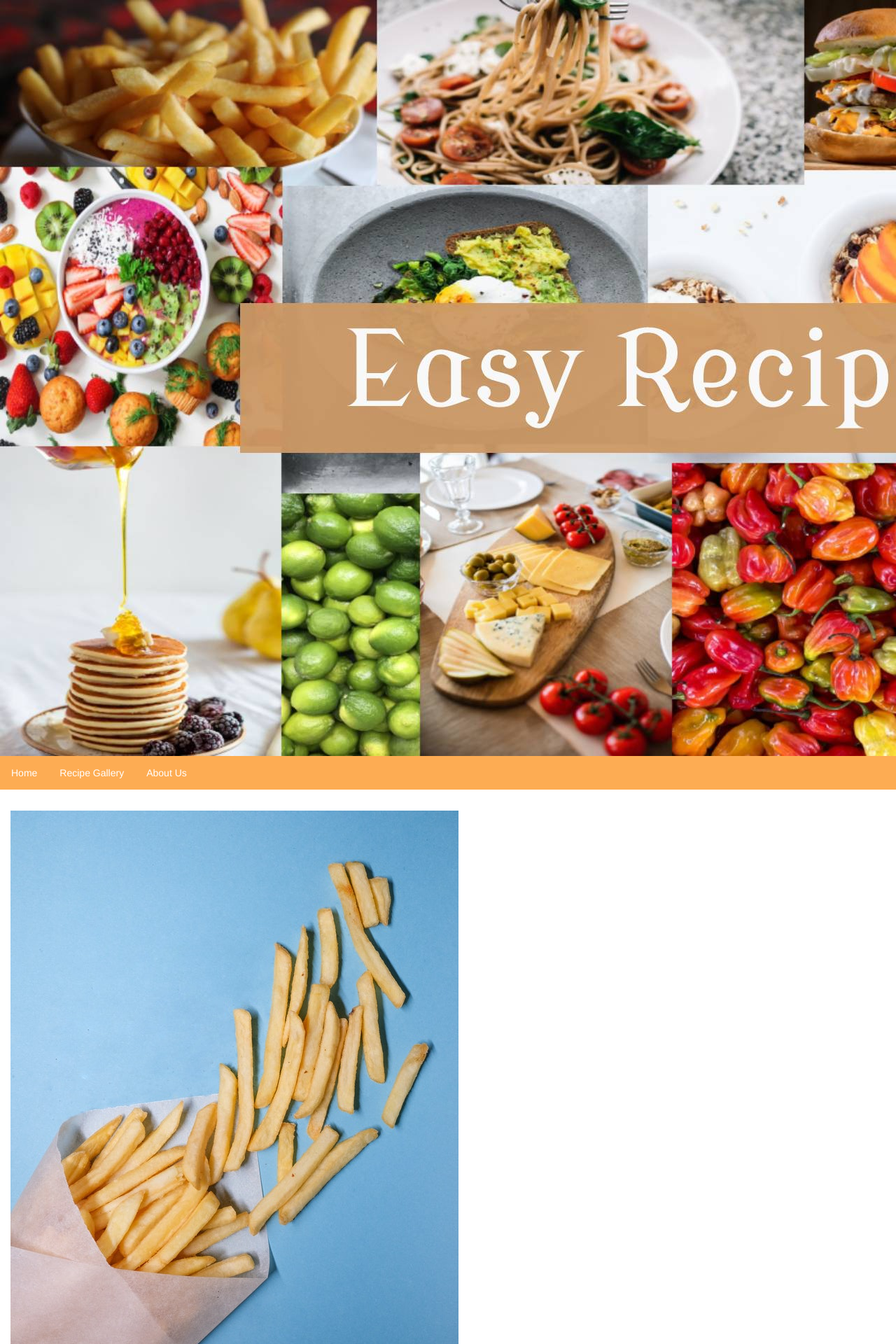
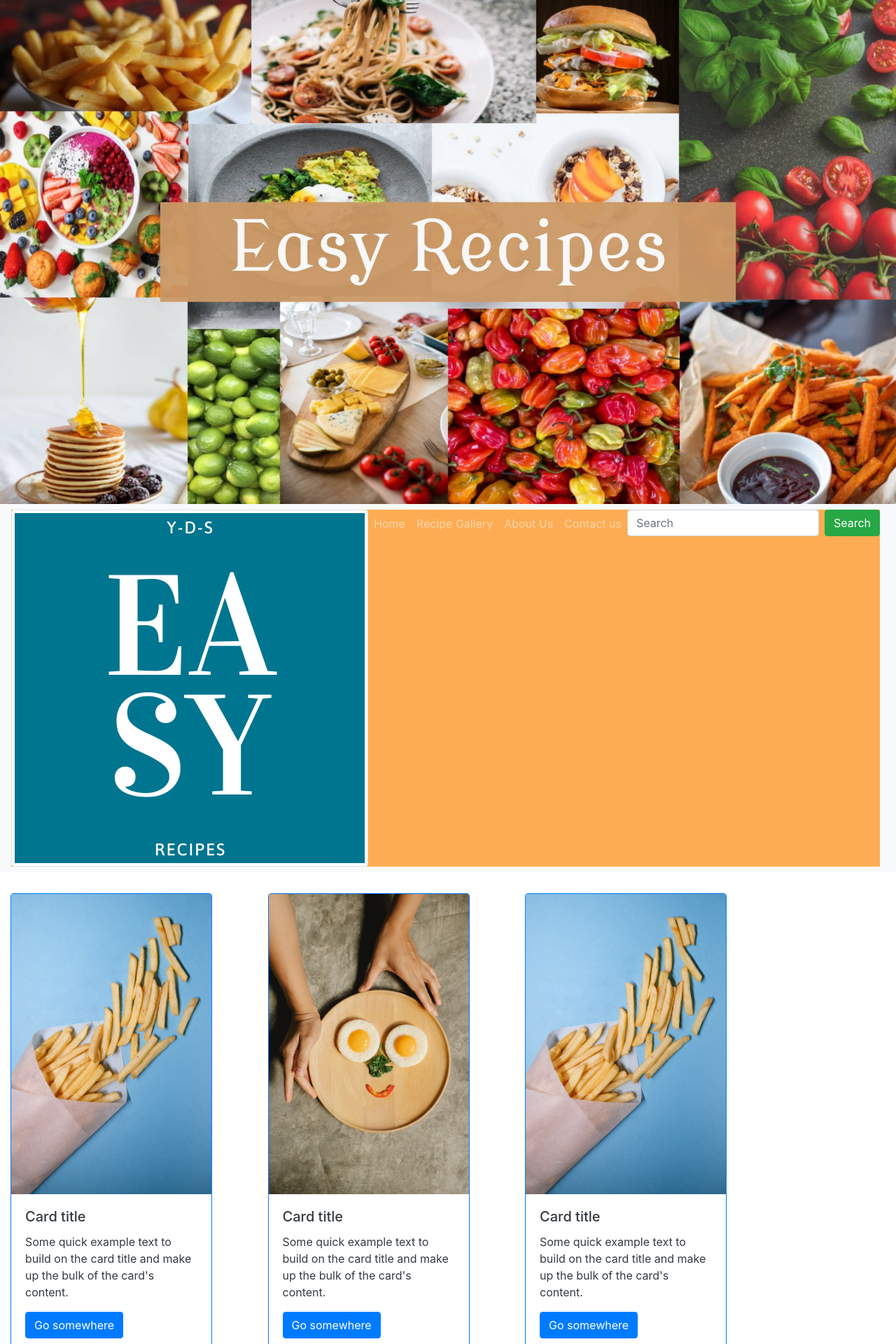
Before and after one commit to KevinKlin3/easyrecipes, a PHP site: page /gallery.php in a window 1280 px wide; the page is wider, and only the part inside the window is pictured. Shown: the top 1920 px of that part at 70% size. Run offline with PHP 8.4, Linux system fonts and the light colour scheme; some libraries are stand-ins or nearby versions.

Commit message:
changes in templates, css, and added logo

```diff
--- a/admin/css/index.css
+++ b/admin/css/index.css
@@ -1,48 +1,31 @@
 *  {
   box-sizing: border-box;
 }
-
-/* .hero-img {
-   background-image: linear-gradient(rgba(0, 0, 0, 0.5), rgba(0, 0, 0, 0.5)), url("../images/hero2.jpg");
-   height: 50%;
-   background-position: center;
-   background-repeat: no-repeat;
-   background-size: cover;
-   position: relative;
-} */
- /* Header/Blog Title */
- header  {
-   background-position: center;
-   background-repeat: no-repeat;
-   background-size: 50%;
-   position: relative;
-   background: #FDAC53 ;
- }
-/* Style the top navigation bar */
- /* .topnav {
-   overflow: hidden;
-   background-color: #FDAC53;
-
-.topnav a {
-  float: left;
-  display: block;
-  color: #f2f2f2;
-  text-align: center;
-  padding: 14px 16px;
-  text-decoration: none;  */
-
-
-ul {
-list-style-type: none;
-margin: 0;
-padding: 0;
-overflow: hidden;
-background-color: #FDAC53;
+#img-head {
+  display: flex;
 }
 
-li {
+nav, ul {
+background-color: #FDAC53;
+position: sticky;
+}
+.logo{
+  display: flex;
+  object-fit: contain;
+  max-height: 40px;
+}
+li{
+  float: left;
+}
+li a{
 float: left;
+display: inline;
 }
+li a:hover{
+  background-color: #00758f;
+  color: white;
+}
+/* drop down css for nav
 li a, .dropbtn {
 display: inline-block;
 color: white;
@@ -51,7 +34,7 @@ padding: 14px 16px;
 text-decoration: none;
 }
 
-li a:hover, .dropdown:hover .dropbtn {
+li a:hover{
 background-color: #00758f;
 color: white;
 }
@@ -81,7 +64,7 @@ text-align: left;
 
 .dropdown:hover .dropdown-content {
 display: block;
-}
+} */
 
 /* Create three unequal columns that floats next to each other */
 .column {
@@ -97,6 +80,7 @@ display: block;
  .column.middle {
    width: 50%;
  }
+
  /* Clear floats after the columns */
  .row:after {
    content: "";
@@ -108,6 +92,11 @@ display: block;
    width: 50%;
    height: auto;
    background: #FDAC53;
+}
+.buttonSearch {
+  background-color: black;
+  border-color: black;
+  float: right;
 }
 /*sign in button @footer*/
 .button {
--- a/admin/template.php
+++ b/admin/template.php
@@ -6,16 +6,17 @@ echo<<<HERE
         <title>Easy Recipes</title>
         <meta charset="utf-8">
         <meta name="viewport" content="width=device-width, initial-scale=1">
-        <!-- Bootstrap 3 -->
-        <!-- Latest compiled and minified CSS -->
-        <link rel="stylesheet" href="https://maxcdn.bootstrapcdn.com/bootstrap/3.4.1/css/bootstrap.min.css">
+    <!--Bootstrap4-->
+        <link rel="stylesheet" href="https://cdn.jsdelivr.net/npm/bootstrap@4.6.1/dist/css/bootstrap.min.css">
 
-        <!-- jQuery library -->
-        <script src="https://ajax.googleapis.com/ajax/libs/jquery/3.6.0/jquery.min.js"></script>
+    <!--Jquery-->
+        <script src="https://cdn.jsdelivr.net/npm/jquery@3.6.0/dist/jquery.slim.min.js"></script>
 
-        <!-- Latest compiled JavaScript -->
-        <script src="https://maxcdn.bootstrapcdn.com/bootstrap/3.4.1/js/bootstrap.min.js"></script>
+    <!--jsPopper-->
+        <script src="https://cdn.jsdelivr.net/npm/popper.js@1.16.1/dist/umd/popper.min.js"></script>
 
+    <!--JavaScript-->
+        <script src="https://cdn.jsdelivr.net/npm/bootstrap@4.6.1/dist/js/bootstrap.bundle.min.js"></script>
     <!--FontAwesome kit-->
         <script src="https://kit.fontawesome.com/c0e800fc4a.js" crossorigin="anonymous"></script>
 
@@ -24,22 +25,34 @@ echo<<<HERE
     </head>
     <body>
         <header>
-            <img src="admin/images/hero2.jpg" alt="collage of food images">
+            <img class="img-fluid" id="img-head" src="admin/images/hero2.jpg" alt="collage of food images">
         </header>
         <!-- Nav Bar -->
-
-<ul>
-  <li><a href="index.php">Home</a></li>
-  <li><a href="gallery.php">Recipe Gallery</a></li>
-  <li class="dropdown">
-    <a href="javascript:void(0)" class="dropbtn">About Us</a>
-    <div class="dropdown-content">
-      <a href="#">Who we are?</a>
-      <a href="#">What we love?</a>
-      <a href="#">How to contact us?</a>
-    </div>
+            <nav class="navbar navbar-expand-sm bg-light navbar-dark">
+                <ul class="navbar-nav">
+                    <li>
+                        <img src="admin/images/logo.png" class="img-thumbnail" alt="logo for page">
+                    </li>
+                    <li "nav-item active">
+                        <a class="nav-link" href="index.php">Home</a>
+                    </li>
+                    <li class="navbar-nav">
+                        <a class="nav-link" href="gallery.php">Recipe Gallery</a>
+                    </li>
+                    <li class="navbar-nav">
+                        <a class="nav-link" href="#">About Us</a>
+                    </li>
+                    <li class="navbar-nav">
+                        <a class="nav-link" href="#">Contact us</a>
+                    </li>
+                    <li>
+                        <form class="form-inline" action="">
+                            <input class="form-control mr-sm-2" type="text" placeholder="Search">
+                                <button class="btn btn-success" id="btnSearch" type="submit">Search</button>
+                        </form>
                     </li>
                 </ul>
+            </nav>
         <!-- End of NavBar -->
 HERE;
 print $pageContent;
@@ -51,10 +64,10 @@ echo<<<HERE
             <a class="button" href="#">Sign In</a>
     <p> Developed by Yordin Kirk, Semhar Bire, Damaris Gonzalez</p>
     <p>© BHC Web Dev 2022</p>
-    <a href="www.youtube.com" ><i class="fa-brands fa-youtube"></i></a>
-    <i class="fa-brands fa-instagram-square"></i>
-    <i class="fa-brands fa-pinterest"></i>
-    <i class="fa-brands fa-facebook-square"></i>
+    <a href="https://www.youtube.com" target="_blank"><i class="fa-brands fa-youtube"></i></a>
+    <a href="https://www.instagram.com" target="_blank"><i class="fa-brands fa-instagram-square"></i></a>
+    <a href="https://www.pinterest.com" target="_blank"><i class="fa-brands fa-pinterest"></i></a>
+    <a href="https://www.facebook.com" target="_blank"><i class="fa-brands fa-facebook-square"></i></a>
     </footer>
 </body>
 </html>
--- a/gallery.php
+++ b/gallery.php
@@ -1,12 +1,16 @@
 <?php
 $pageTitle = "Gallery";
 $pageContent = NULL;
+$cardPhoto  = Null;
+$cardTitle = Null;
+$cardText = Null;
+
 
 
 $pageContent .= <<<HERE
-<div class="column">
+<main>
    <div class="row">
-  <div class="col-sm">
+      <div class="column side">
          <div class="card text-dark border-primary" style="width: 18rem;">
             <img src="admin/images/test_img/fries.jpg" class="card-img-top" alt="fries in a paper sleeve">
                <div class="card-body">
@@ -16,7 +20,7 @@ $pageContent .= <<<HERE
                </div>
          </div>
       </div>
-   <div class="col-sm">
+         <div class="column side">
             <div class="card text-dark border-primary" style="width: 18rem;">
                <img src="admin/images/test_img/eggs_smile.jpg" class="card-img-top" alt="eggs sunny side up smiling">
                <div class="card-body">
@@ -26,6 +30,18 @@ $pageContent .= <<<HERE
                </div>
             </div>
       </div>
+      <div class="column side">
+         <div class="card text-dark border-primary" style="width: 18rem;">
+            <img src="admin/images/test_img/fries.jpg" class="card-img-top" alt="fries in a paper sleeve">
+               <div class="card-body">
+                  <h5 class="card-title">Card title</h5>
+                     <p class="card-text">Some quick example text to build on the card title and make up the bulk of the card's content.</p>
+                     <a href="#" class="btn btn-primary">Go somewhere</a>
+               </div>
+         </div>
+      </div>
+
+</main>
 HERE;
 include 'admin/template.php';
 ?>
--- a/index.php
+++ b/index.php
@@ -4,6 +4,7 @@ $pageTitle = "Home";
 $pageContent = NULL;
 
 $pageContent .= <<<HERE
+<main>
    <div class="row">
       <div class="column side">
          <h2>Why Sharing Recipes?</h2>
@@ -28,6 +29,7 @@ $pageContent .= <<<HERE
                   <p>What is food sharing? ... So sharing around food includes not just sharing food itself, but also the sharing of spaces and even skills around growing, preparing and eating food. Ultimately, for us, food sharing is doing things together around food.</p>
       </div>
    </div>
+</main>
 HERE;
 include 'admin/template.php';
 ?>
--- a/recipe.php
+++ b/recipe.php
@@ -1,6 +1,8 @@
 <?php
 $pageTitle = "Recipe";
 $pageContent = NULL;
+$recipeTitle = Null;
+$recipeContent = Null;
 
 $pageContent .= <<<HERE
 <p>2 different views</p>
```
Also changed, not shown: admin/css/gallery.css (added), admin/images/logo.png (added). Lines whose indentation alone changed are shown as unchanged.
